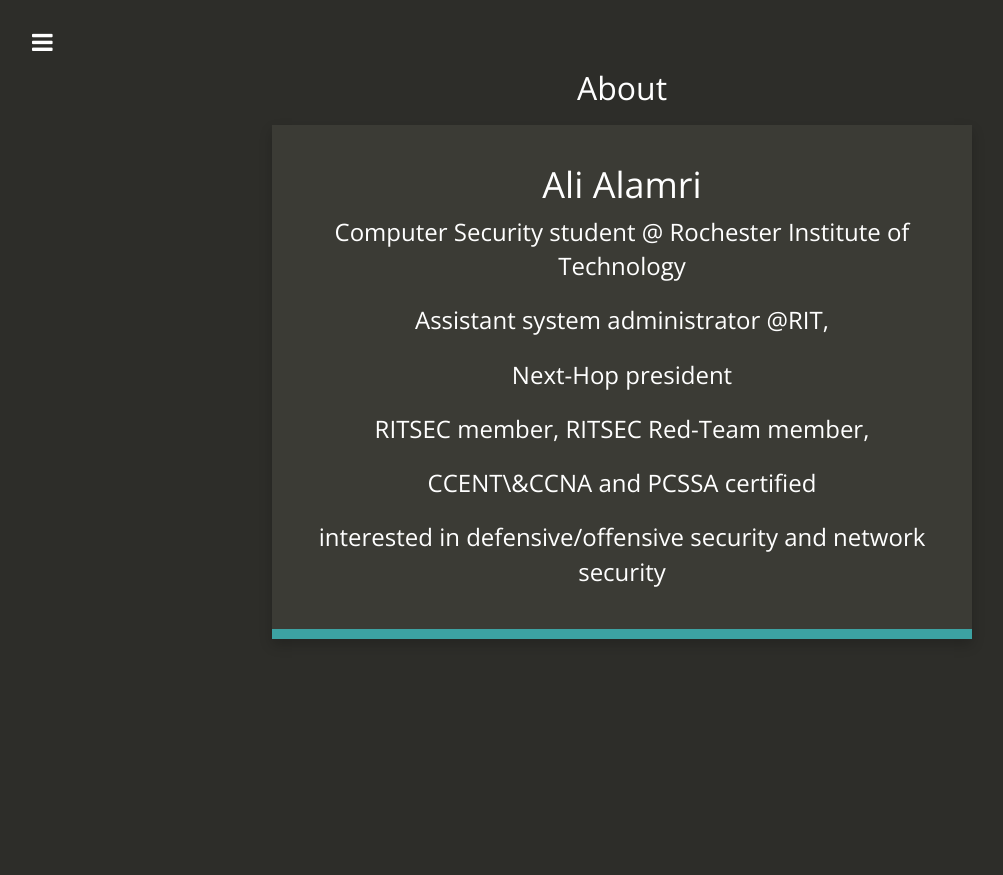
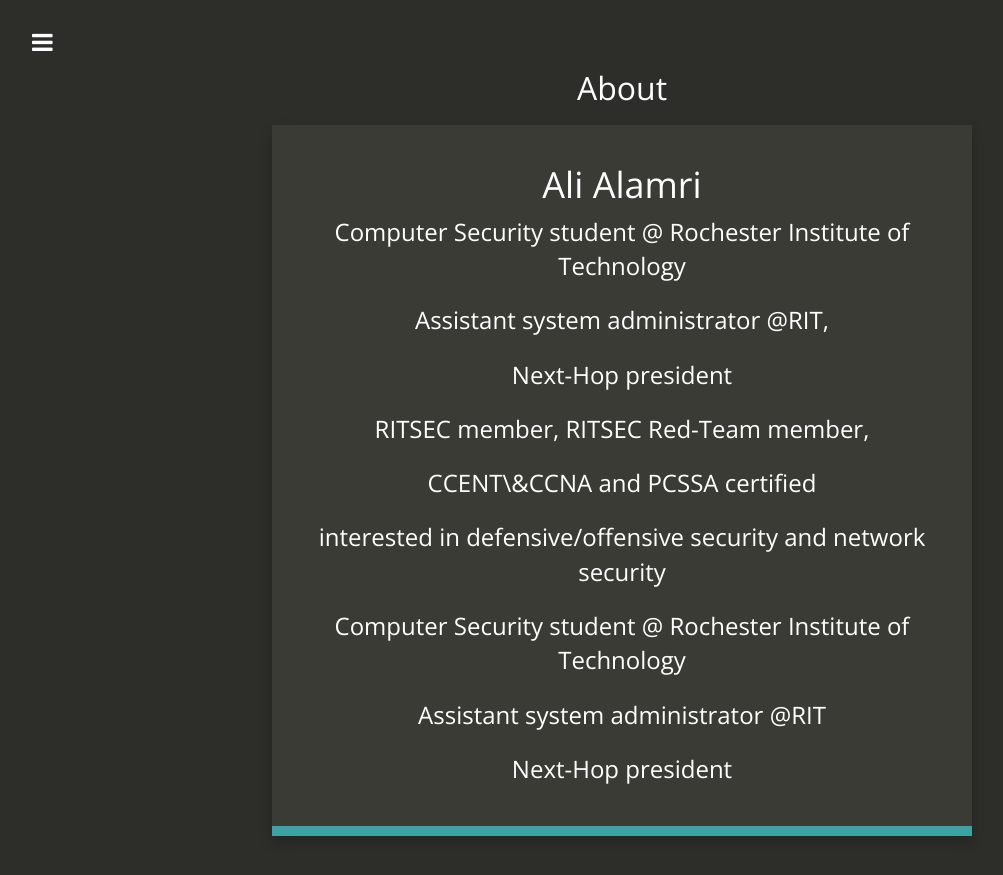
Before and after one commit to sh1dow3r/layer0, a Jekyll site: the page built from about.md, in a window 1280 px wide. Shown: the top 875 px of the page, without its empty margins (18-1021 px from the left). Built offline with Jekyll 4.4.1, drawn with Linux system fonts in a browser that asks for light colours; nearby versions of some CDN libraries.

Commit message:
updating about me page

```diff
--- a/about.md
+++ b/about.md
@@ -12,3 +12,9 @@ permalink: /about/
 - RITSEC member, RITSEC Red-Team member,
 - CCENT\&CCNA and PCSSA certified
 - interested in defensive/offensive security and network security
+
+<ul>
+  <li>Computer Security student @ Rochester Institute of Technology </li>
+  <li>Assistant system administrator @RIT</li>
+  <li>Next-Hop president</li>
+</ul>
```
